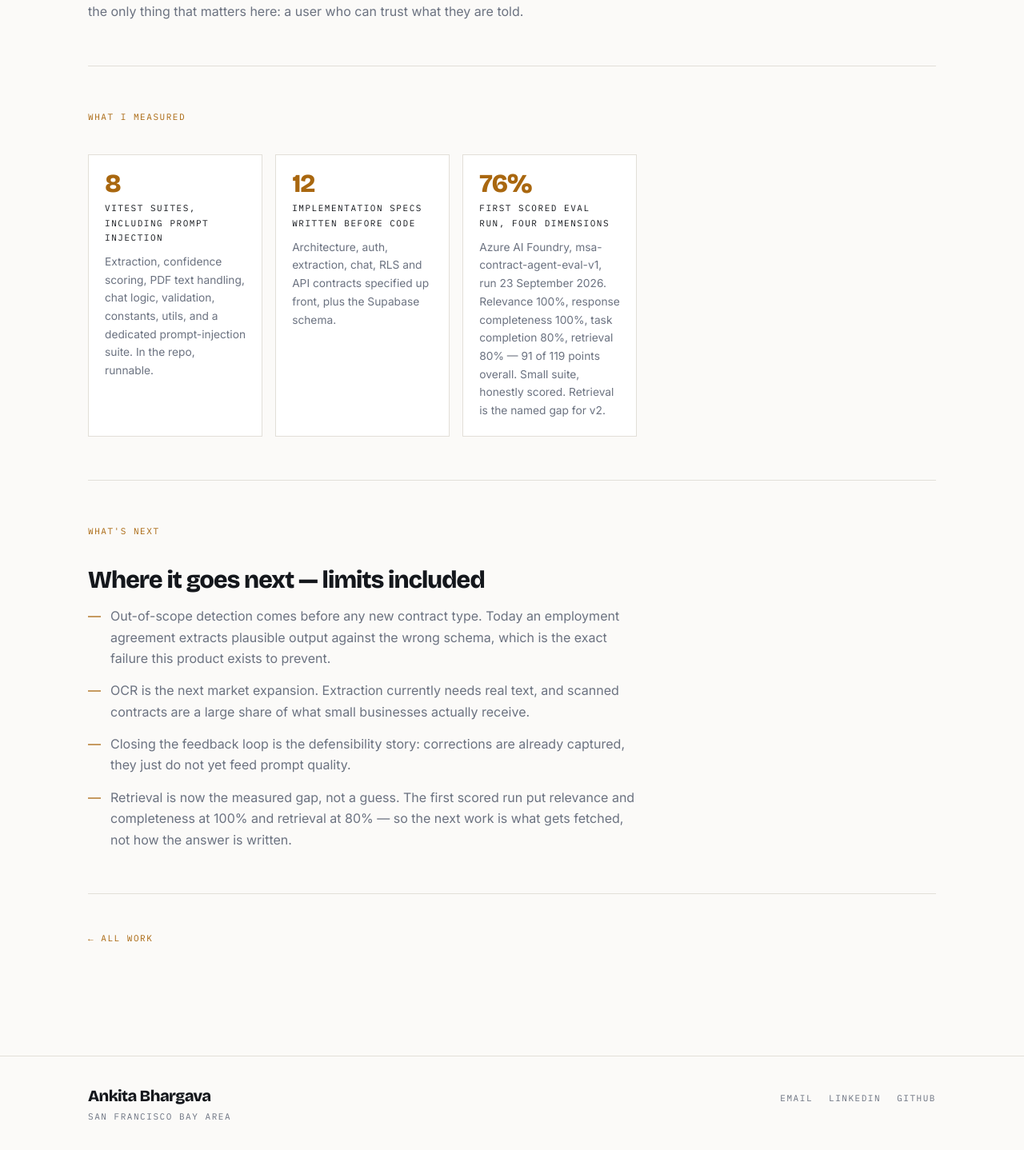
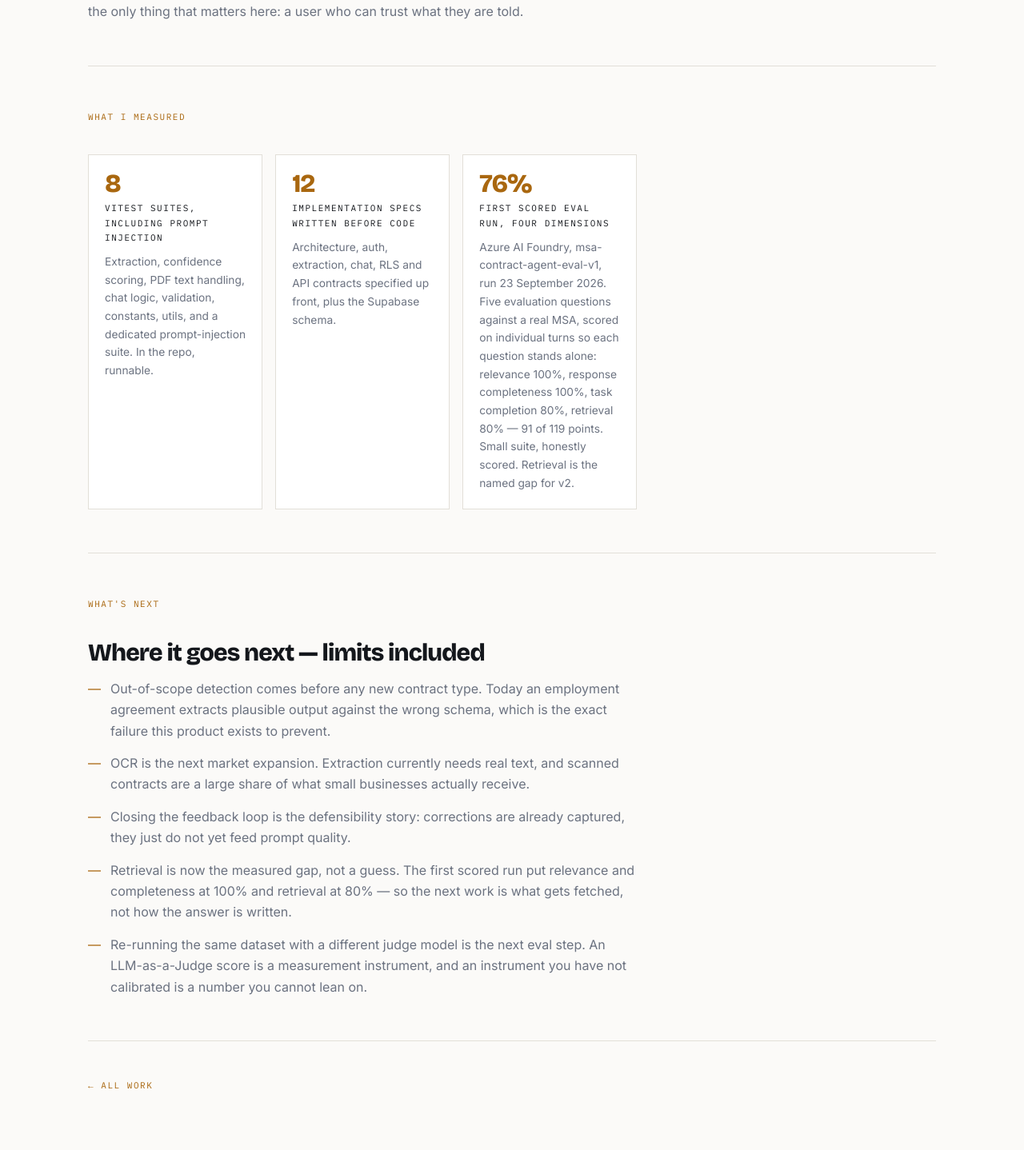
Before and after one commit to Ankita301/portfolio, a React (Vite) app: page /projects/contractiq in a window 1280 px wide. Shown: the part 2935-4373 px from the top of the page at 80% size. Built offline with nearby package versions, Linux system fonts and the light colour scheme.

Commit message:
ContractIQ: name the eval suite size and judge-model calibration as next step

```diff
--- a/src/content/projects.ts
+++ b/src/content/projects.ts
@@ -108,7 +108,7 @@ export const projects: Project[] = [
         value: "76%",
         label: "First scored eval run, four dimensions",
         source:
-          "Azure AI Foundry, msa-contract-agent-eval-v1, run 23 September 2026. Relevance 100%, response completeness 100%, task completion 80%, retrieval 80% — 91 of 119 points overall. Small suite, honestly scored. Retrieval is the named gap for v2.",
+          "Azure AI Foundry, msa-contract-agent-eval-v1, run 23 September 2026. Five evaluation questions against a real MSA, scored on individual turns so each question stands alone: relevance 100%, response completeness 100%, task completion 80%, retrieval 80% — 91 of 119 points. Small suite, honestly scored. Retrieval is the named gap for v2.",
       },
     ],
     whatsNext: [
@@ -116,6 +116,7 @@ export const projects: Project[] = [
       "OCR is the next market expansion. Extraction currently needs real text, and scanned contracts are a large share of what small businesses actually receive.",
       "Closing the feedback loop is the defensibility story: corrections are already captured, they just do not yet feed prompt quality.",
       "Retrieval is now the measured gap, not a guess. The first scored run put relevance and completeness at 100% and retrieval at 80% — so the next work is what gets fetched, not how the answer is written.",
+      "Re-running the same dataset with a different judge model is the next eval step. An LLM-as-a-Judge score is a measurement instrument, and an instrument you have not calibrated is a number you cannot lean on.",
     ],
     links: [
       { label: "Repo", href: "https://github.com/Ankita301/contractiq" },
```
